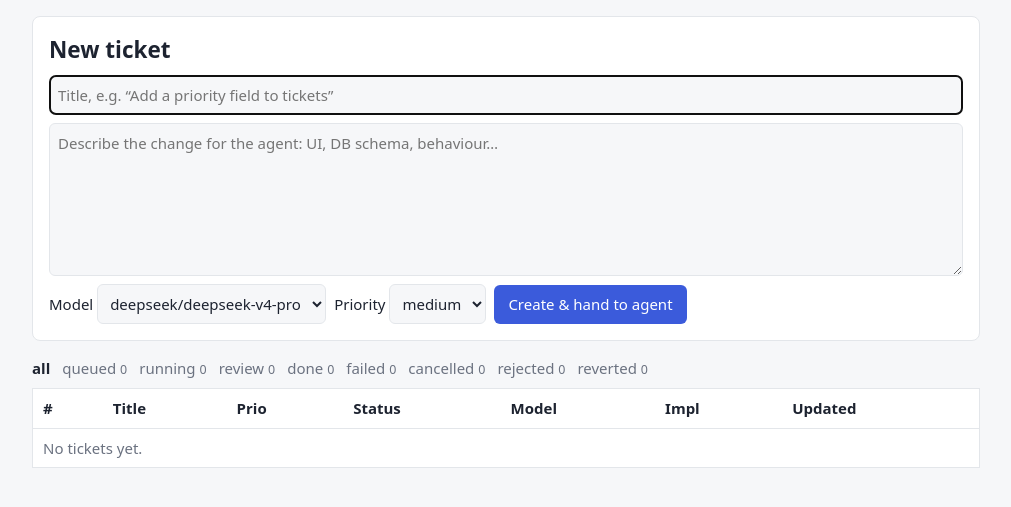
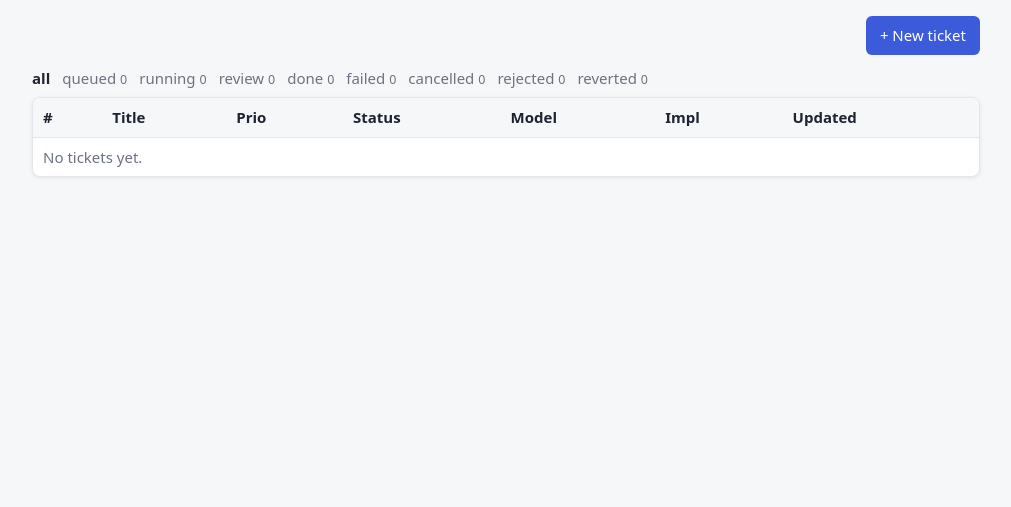
Before and after one commit to robintoroxel/sme, a FastAPI app: page / in a window 1280 px wide. Shown: the part 55-562 px from the top of the page, without its empty margins (134-1145 px from the left). Run offline with FastAPI, Linux system fonts and the light colour scheme; data that the repository does not hold is empty; parts of the project's set-up code (start-up, migrations or seed data) failed here and were passed over.

Commit message:
Manual changes (auto-committed before ticket #6)

```diff
--- a/app/static/style.css
+++ b/app/static/style.css
@@ -58,8 +58,23 @@ button.danger { background: var(--danger); }
 .filters { display: flex; gap: 12px; flex-wrap: wrap; margin-bottom: 8px; }
 .filters a { text-decoration: none; color: var(--muted); }
 .filters a.active { color: var(--text); font-weight: 600; }
-table.tickets { width: 100%; border-collapse: collapse; background: var(--card); border: 1px solid var(--border); }
+.toolbar { display: flex; justify-content: flex-end; margin-bottom: 12px; }
+.tickets-wrap {
+  background: var(--card); border: 1px solid var(--border); border-radius: 8px;
+  box-shadow: 0 1px 4px rgba(0, 0, 0, 0.08); overflow: hidden;
+}
+table.tickets { width: 100%; border-collapse: collapse; background: transparent; border: 0; }
+.tickets thead th { background: var(--bg); }
 .tickets th, .tickets td { text-align: left; padding: 8px 10px; border-bottom: 1px solid var(--border); }
+.tickets tbody tr:last-child td { border-bottom: 0; }
+dialog {
+  border: 1px solid var(--border); border-radius: 10px; padding: 0; width: min(560px, 94vw);
+  background: var(--card); color: var(--text);
+}
+dialog::backdrop { background: rgba(0, 0, 0, 0.45); }
+dialog form { padding: 20px; }
+dialog h2 { margin: 0; }
+dialog .close { background: transparent; color: var(--muted); padding: 4px 10px; font-size: 18px; line-height: 1; }
 .badge { font-size: 12px; padding: 2px 8px; border-radius: 999px; background: var(--border); white-space: nowrap; }
 .badge.queued { background: #e7f5ff; color: #1864ab; }
 .badge.running { background: #fff3bf; color: #8a6100; }
--- a/app/templates/index.html
+++ b/app/templates/index.html
@@ -10,10 +10,17 @@
   {% for o in orphans %}<code>{{ o }}</code>{{ ', ' if not loop.last }}{% endfor %}.
   Their schema changes are still in the live database.</div>
 {% endif %}
-<section class="card">
+<section class="toolbar">
+  <button type="button" id="new-ticket-btn">+ New ticket</button>
+</section>
+
+<dialog id="new-ticket-modal">
+  <form method="post" action="/tickets" class="stack">
+    <div class="row spread">
       <h2>New ticket</h2>
-  <form method="post" action="/tickets" class="stack">
-    <input name="title" placeholder="Title, e.g. “Add a priority field to tickets”" required autofocus>
+      <button type="button" class="close" data-close aria-label="Close">×</button>
+    </div>
+    <input name="title" placeholder="Title, e.g. “Add a priority field to tickets”" required>
     <textarea name="description" rows="6" placeholder="Describe the change for the agent: UI, DB schema, behaviour…"></textarea>
     <div class="row">
       <label>Model
@@ -29,7 +36,7 @@
       <button type="submit">Create &amp; hand to agent</button>
     </div>
   </form>
-</section>
+</dialog>
 
 <section>
   <nav class="filters">
@@ -38,6 +45,7 @@
       <a href="/?status={{ s }}" class="{{ 'active' if status == s }}">{{ s }} <small>{{ counts.get(s, 0) }}</small></a>
     {% endfor %}
   </nav>
+  <div class="tickets-wrap">
     <table class="tickets">
       <thead><tr><th>#</th><th>Title</th><th>Prio</th><th>Status</th><th>Model</th><th>Impl</th><th>Updated</th></tr></thead>
       <tbody>
@@ -56,7 +64,18 @@
         {% endfor %}
       </tbody>
     </table>
+  </div>
 </section>
+<script>
+  const modal = document.getElementById('new-ticket-modal');
+  const openBtn = document.getElementById('new-ticket-btn');
+  openBtn.addEventListener('click', () => {
+    modal.showModal();
+    modal.querySelector('input[name="title"]').focus();
+  });
+  modal.querySelectorAll('[data-close]').forEach(b => b.addEventListener('click', () => modal.close()));
+  modal.addEventListener('click', (e) => { if (e.target === modal) modal.close(); });
+</script>
 {% if counts.get('queued') or counts.get('running') %}
 <script>setTimeout(() => location.reload(), 5000)</script>
 {% endif %}
```
Lines whose indentation alone changed are shown as unchanged.
